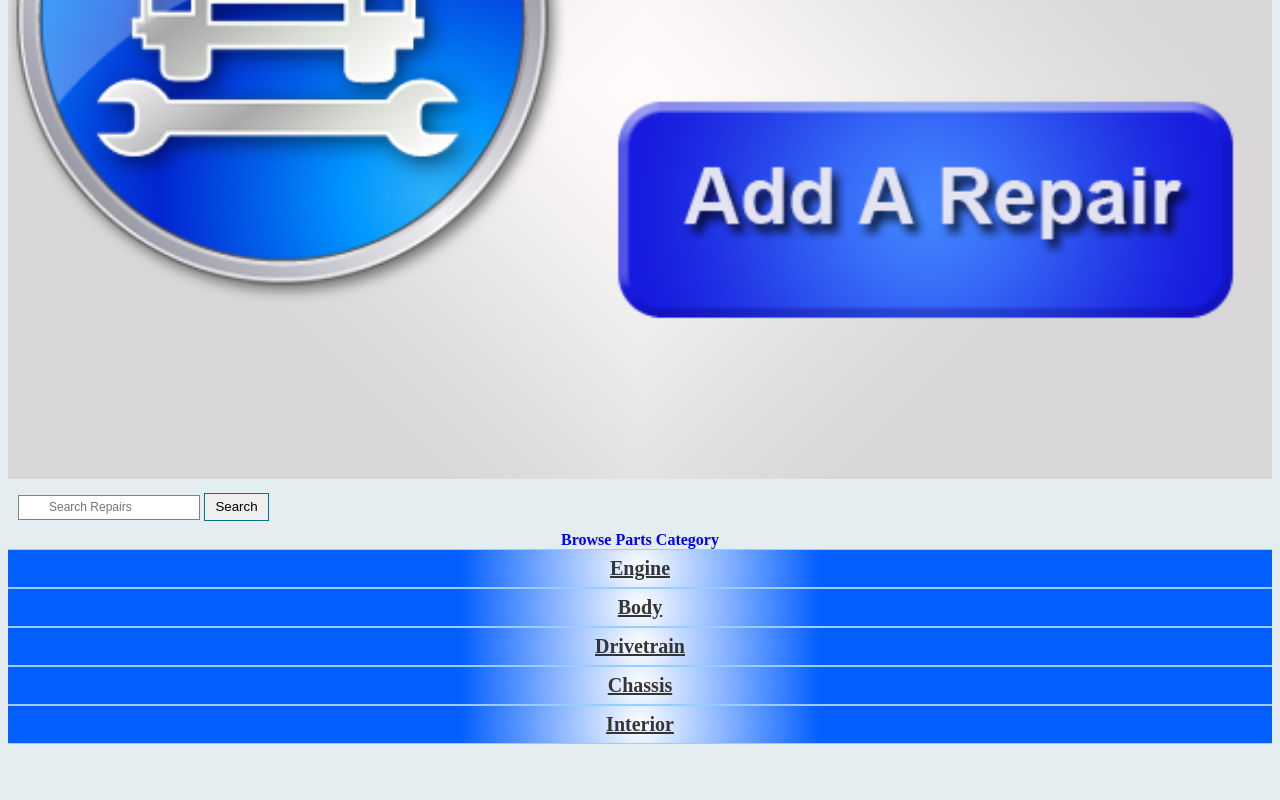
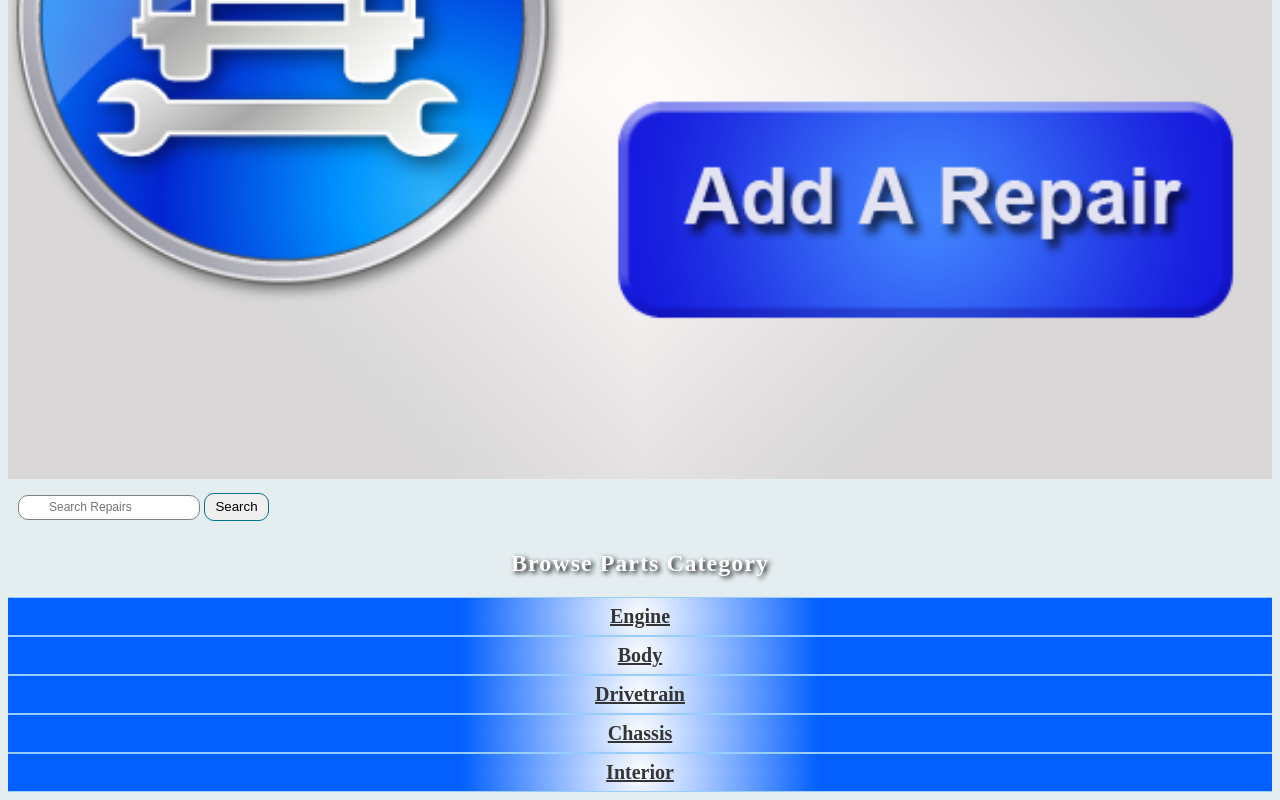
Before and after one commit to JTilley24/MIU-site, a plain HTML site: page index.html in a window 1280 px wide. Shown: the part 314-1114 px from the top of the page. Before the commit the page ends 1066 px from the top, so only its background shows below. Drawn offline with Linux system fonts and the light colour scheme.

Commit message:
Aligned and finished browse and corrected code.

```diff
--- a/css/style.css
+++ b/css/style.css
@@ -1,7 +1,7 @@
 /*
 Justin Tilley
-Project 4
-VFW Term 1210
+Project 1
+MIU Term 1211
 */
 
 body{
@@ -39,6 +39,10 @@ fieldset{
 	border: 1px dashed blue;
 }
 
+fieldset ul{
+	list-style: none;
+}
+
 #radios{
 	list-style-type: none;
 }
@@ -49,7 +53,6 @@ fieldset{
 
 #make{
 	margin-left: 8px;
-
 }
 
 #groups{
@@ -65,7 +68,6 @@ fieldset{
 
 #comments{
 	margin-left: 40px;
-
 }
 
 #submit{
@@ -101,11 +103,8 @@ div ul li{
 	list-style: none;
 }
 
-div ul li ul li > a{
+div ul li ul li a{
 	line-height: 30px;
-}
-
-#add{
 	border: 1px solid black;
 	border-radius: 10px;
 	background: #D6D5E3;
@@ -114,37 +113,46 @@ div ul li ul li > a{
 }
 
 #browse {
+	text-align: center;
+}
+
+#browse ul{
+	width: 100%;
 	padding: 0px;
 	margin: 0px;
-	list-style: none;
-	text-align: center;
-	color: blue;
 }
+
 #browse li{
 	border-bottom: 1px solid #99CCFF;
 	border-top: 1px solid #99CCFF;
     padding: 7px 12px;
 	background-image: -webkit-gradient(radial, center center, 0, center center, 180, color-stop(0, #FFFFFF), color-stop(1, #035FFF));
+	background-image: -moz-radial-gradient(center, circle closest-corner, #FFFFFF 0%, #0035FF 100%);
+	list-style: none;
+}
 
-}
 #browse li a{
 	color: #343536;
 	font-size: 20px;
     font-weight: 600;
 }
+
 #searchbox{
 	padding: 10px;
 }
+
 #search{
 	font-size: 12px;
     color: #999;
     padding: 4px 10px 5px 30px;
     width: 140px;
     border: 1px solid gray;
+    border-radius: 10px;
 }
 
 #searchsubmit{
 	border: 1px solid #00748f;
+	border-radius: 10px;
 	height: 28px;
 	width: 65px;
 }
--- a/index.html
+++ b/index.html
@@ -1,5 +1,5 @@
 <!DOCTYPE html>
-<!--Justin Tilley Project 4 VFW Term 1210-->
+<!--Justin Tilley Project 1 MIU Term 1211-->
 <html>
 	<head>
 		<meta charset="utf-8" />
@@ -9,10 +9,8 @@
 		<meta name="viewport" content="user-scalable=no, width=device-width" />
 		<title>My First HTML5 Document</title>
 		<link href="css/style.css" rel="stylesheet" />
-
 	</head>
 	<body>
-
 		<header>
 			<a href="additem.html" ><img src="images/cta.png" width=100% height=20%></a>
 		</header>
@@ -21,7 +19,7 @@
     		<input id="searchsubmit" type="submit" value="Search">
 		</form>
 		<div id=browse>
-			<ul"><strong>Browse Parts Category</strong>
+			<ul><h2>Browse Parts Category</h2>
 				<li><a href="#">Engine</a></li>
 				<li><a href="#">Body</a></li>
 				<li><a href="#">Drivetrain</a></li>
--- a/js/json.js
+++ b/js/json.js
@@ -1,6 +1,6 @@
 //Justin Tilley
-//Project 4
-//VFW Term 1210
+//Project 1
+//MIU Term 1211
 
 var json = {
 	"repair1": {
--- a/js/main.js
+++ b/js/main.js
@@ -1,6 +1,6 @@
 //Justin Tilley
-//Project 4
-//VFW Term 1210
+//Project 1
+//MIU Term 1211
 
 window.addEventListener("DOMContentLoaded", function(){
 
```
Also changed, not shown: additem.html (+1 -1 lines).
